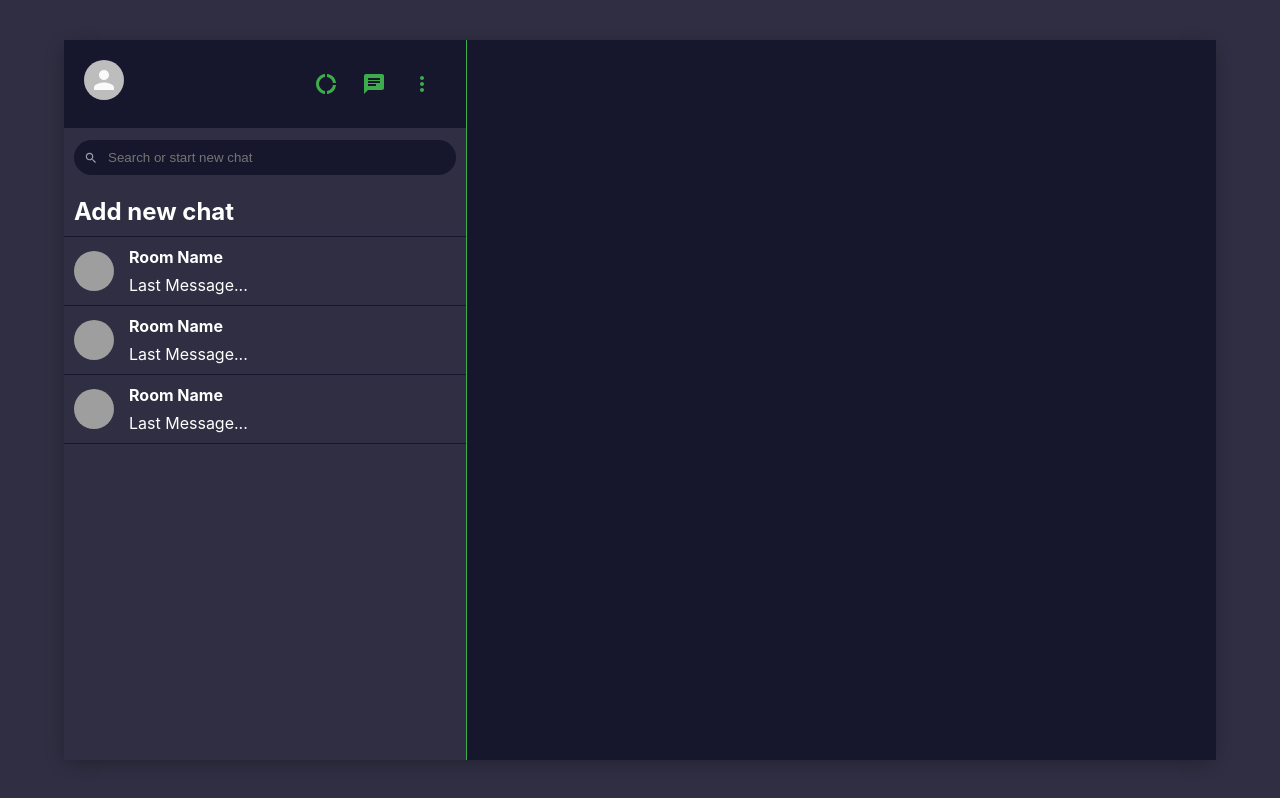
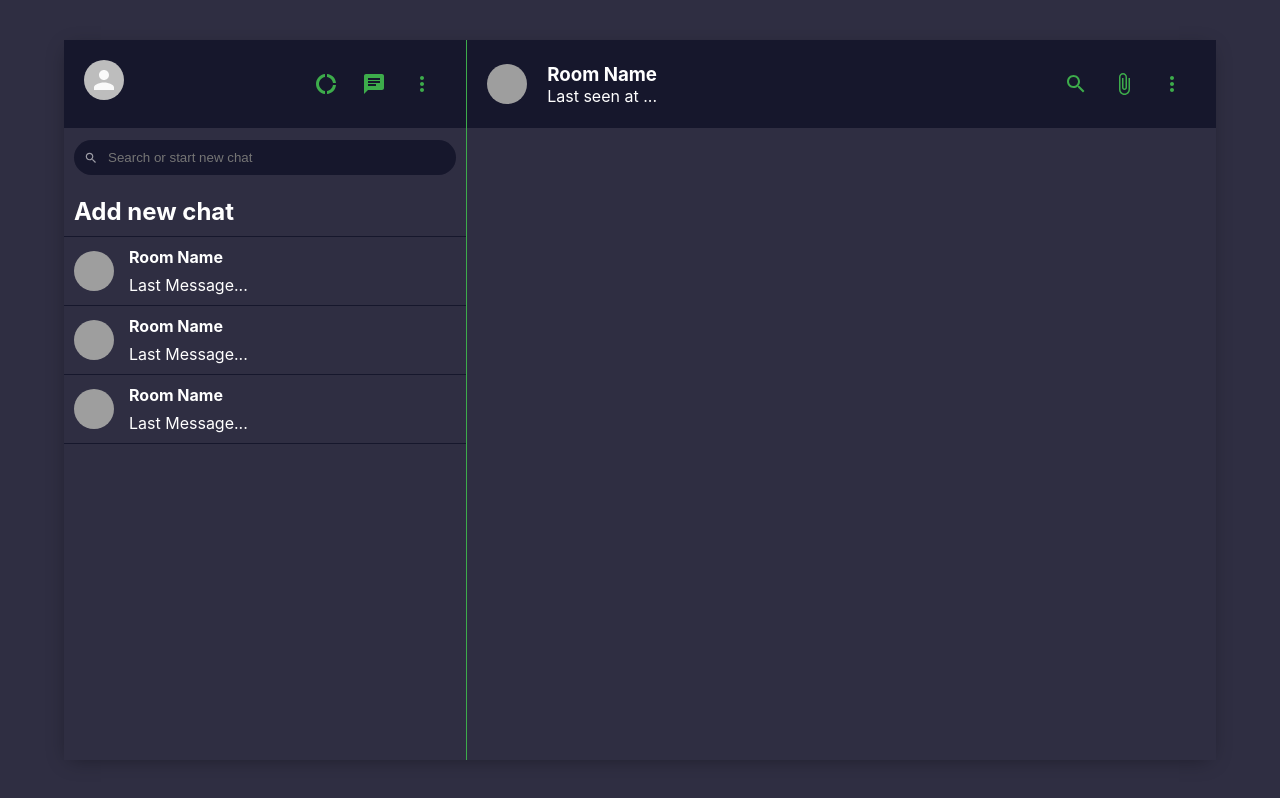
Before and after one commit to azizamari/talk2talk, a React (Create React App) app in the folder client/: page / in a window 1280 px wide. Built offline with nearby package versions, Linux system fonts and the light colour scheme; grey boxes are pictures that could not be loaded.

Commit message:
Create chat component and design it's header

```diff
--- a/client/src/App.css
+++ b/client/src/App.css
@@ -13,3 +13,9 @@
     width:90vw;
     box-shadow: -1px 4px 20px -6px rgba(0, 0, 0, 0.4);
 }
+.icon__white{
+    color:#9E9EA7;
+}
+.icon__green{
+    color:#3DAC4B;
+}
--- a/client/src/App.js
+++ b/client/src/App.js
@@ -1,6 +1,7 @@
 import React from 'react';
 import './App.css';
 import Sidebar from './Sidebar';
+import Chat from './Chat';
 
 function App() {
   return (
@@ -9,6 +10,7 @@ function App() {
             {/* SideBar */}
             <Sidebar />
             {/* Chat */}
+            <Chat />
         </div>
     </div>
   );
--- /dev/null
+++ b/client/src/Chat.css
@@ -0,0 +1,16 @@
+.chat{
+    flex:0.65;
+    background-color:#2F2E42;
+}
+
+.chat__header{
+    background:#16172C;
+    display:flex;
+    padding:20px;
+    align-items:center;
+    /*   */
+}
+.chat__headerInfo{
+    flex:1;
+    padding-left: 20px;
+}
--- /dev/null
+++ b/client/src/Chat.js
@@ -0,0 +1,45 @@
+import React, {useEffect, useState} from 'react';
+import {Avatar, IconButton} from '@material-ui/core';
+import AttachFileIcon from '@material-ui/icons/AttachFile';
+import SearchOutlinedIcon from '@material-ui/icons/SearchOutlined';
+import MoreVertIcon from '@material-ui/icons/MoreVert';
+import './Chat.css';
+
+function Chat() {
+
+    const [seed,setSeed]=useState('');
+    useEffect(()=>{
+        setSeed(Math.floor(Math.random()*1000));
+    },[]);
+
+    return (
+        <div className="chat">
+            <div className="chat__header">
+                <Avatar src={`https://avatars.dicebear.com/api/identicon/${seed}.svg`}/>
+                <div className="chat__headerInfo">
+                    <h3>Room Name</h3>
+                    <p>Last seen at ...</p>
+                </div>
+                <div className="chat__headerRight">
+                    <IconButton>
+                        <SearchOutlinedIcon className="icon__green"/>
+                    </IconButton>
+                    <IconButton>
+                        <AttachFileIcon className="icon__green"/>
+                    </IconButton>
+                    <IconButton>
+                        <MoreVertIcon className="icon__green"/>
+                    </IconButton>
+                </div>
+            </div>
+            <div className="chat__body">
+
+            </div>
+            <div className="chat__footer">
+
+            </div>
+        </div>
+    );
+}
+
+export default Chat
--- a/client/src/Sidebar.css
+++ b/client/src/Sidebar.css
@@ -59,10 +59,3 @@
     overflow: auto;
     border-right: 1px solid #3DAC4B;
 }
-
-.icon__white{
-    color:#9E9EA7;
-}
-.icon__green{
-    color:#3DAC4B;
-}
--- a/client/src/SidebarChat.js
+++ b/client/src/SidebarChat.js
@@ -17,7 +17,7 @@ function SidebarChat({addNewChat}) {
 
     return  !addNewChat ?(
         <div className="sidebarChat">
-            <Avatar src={`https://avatars.dicebear.com/api/gridy/${seed}.svg`} />
+            <Avatar src={`https://avatars.dicebear.com/api/bottts/${seed}.svg`} />
             <div className="sidebarChat__info">
                 <h2>Room Name</h2>
                 <p>Last Message...</p>
```
